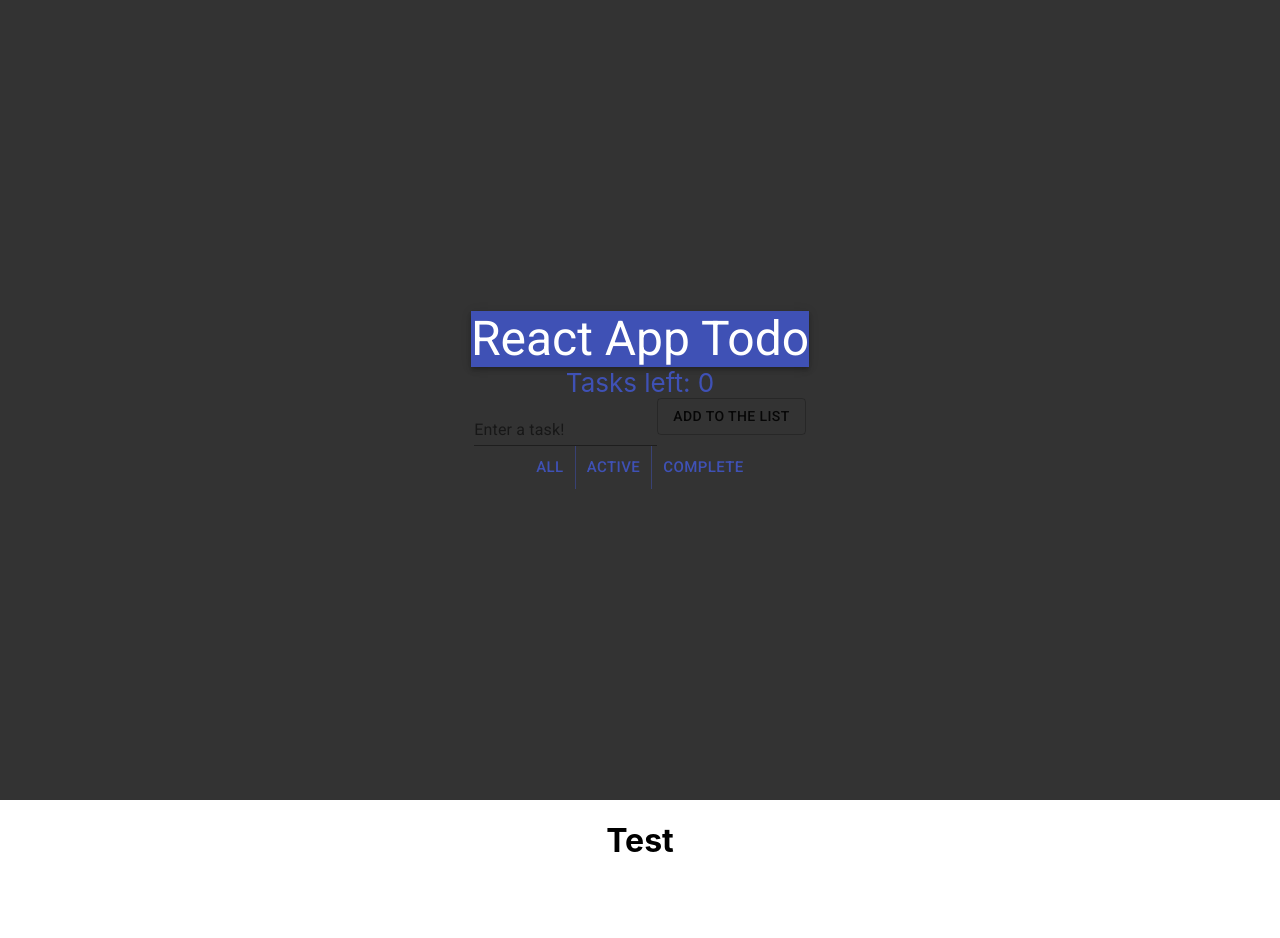
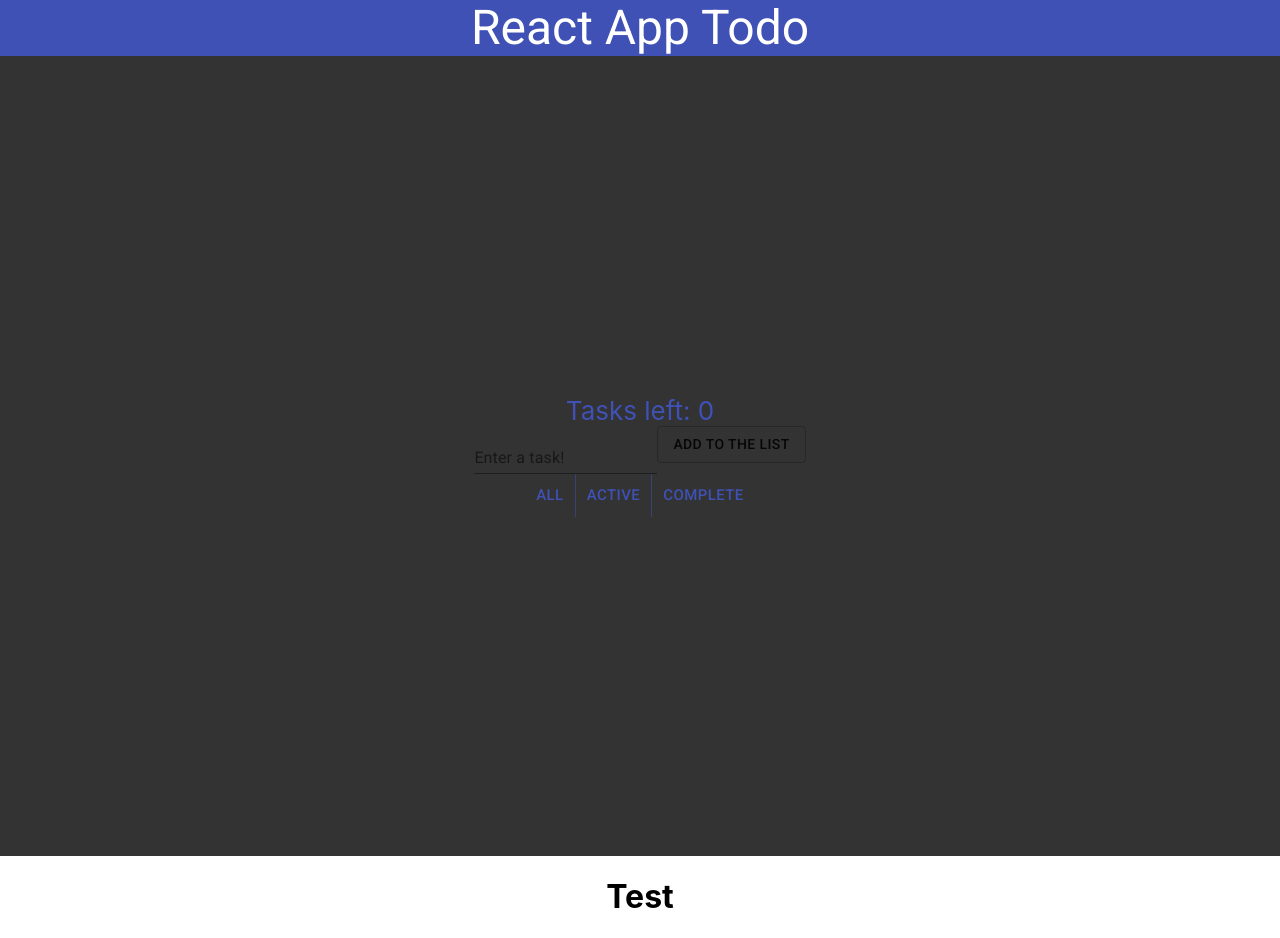
Before and after one commit to Eilima/react-to-do-list, a React (Create React App) app in the folder react-to-do-list/: page / in a window 1280 px wide. Before the commit the page ends 882 px from the top, so only its background shows below. Built offline with nearby package versions, Linux system fonts and the light colour scheme.

Commit message:
Small changes to the App.js and TodoList.js components

```diff
--- a/react-to-do-list/src/App.js
+++ b/react-to-do-list/src/App.js
@@ -1,10 +1,12 @@
 import React from "react";
 import "./App.css";
 import { TodoList } from "./Components/TodoList";
+import { Header } from "./Components/Header";
 
 function App() {
   return (
     <div className="App">
+      <Header />
       <header className="App-header">
         <TodoList />
       </header>
--- a/react-to-do-list/src/Components/TodoList.js
+++ b/react-to-do-list/src/Components/TodoList.js
@@ -62,7 +62,6 @@ export class TodoList extends React.Component {
 
     return (
       <div>
-        <Header />
         <TaskLeft tasks={this.state.tasks} />
         <TodoForm onSubmit={this.addTask} />
         <FilterButtons handleClick={this.handleClick} />
```
